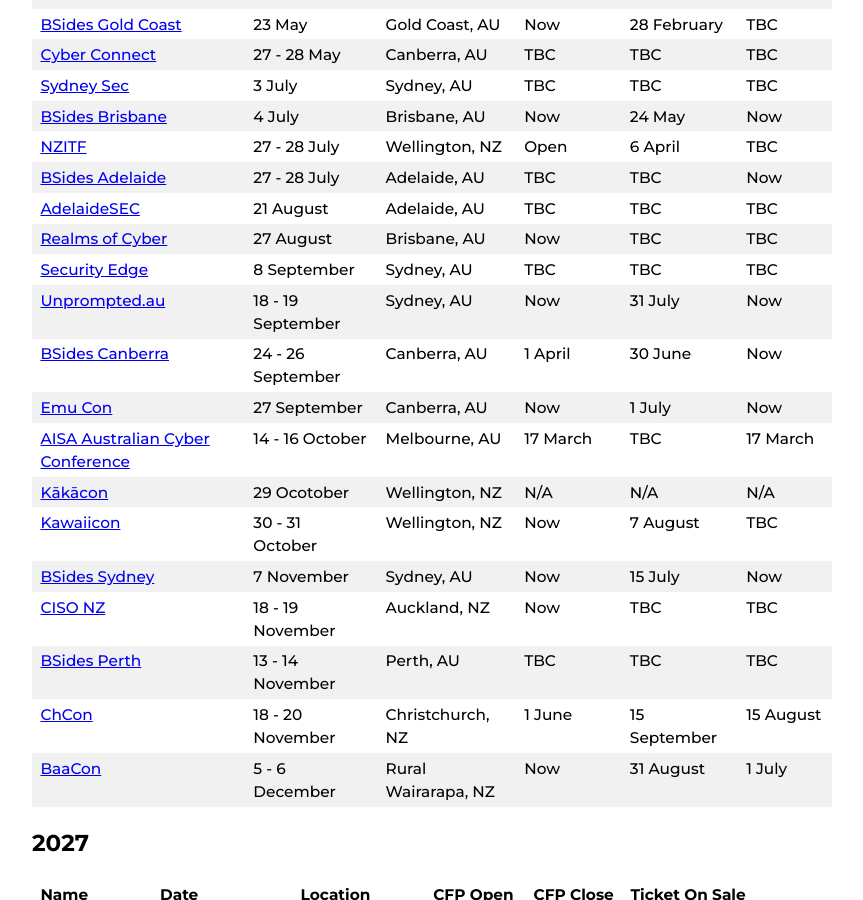
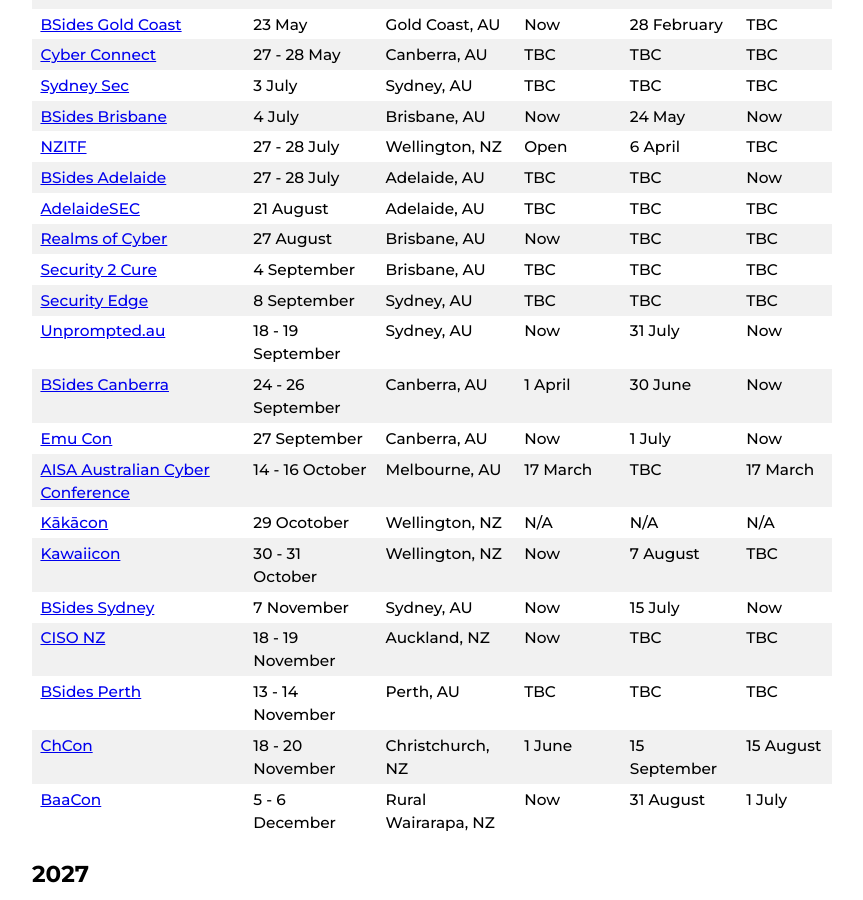
Before and after one commit to nzkarit/downundercons, a Jekyll site: the page built from index.markdown, in a window 1280 px wide and 900 px high, scrolled down 867 px. Shown: the whole window, without its empty margins (208-1071 px from the left). Built offline with Jekyll 4.4.1, drawn with Linux system fonts in a browser that asks for light colours; part of the change alters nothing that is shown.

Commit message:
Update index.markdown

```diff
--- a/index.markdown
+++ b/index.markdown
@@ -1,7 +1,7 @@
 ---
 layout: home
 title: Downunder Cons
-last_modified_at: 2026-06-01 19:10:00 +1200
+last_modified_at: 2026-06-24 15:10:00 +1200
 ---
 
 These are a list of hacker/infosec cons and meetups in the NZ and Aussie Area.
@@ -30,6 +30,7 @@ These are a list of hacker/infosec cons and meetups in the NZ and Aussie Area.
 | [BSides Adelaide](https://www.bsidesadelaide.com.au/) | 27 - 28 July | Adelaide, AU | TBC | TBC | Now |
 | [AdelaideSEC](https://aisasecuritydays.com.au/) | 21 August | Adelaide, AU | TBC | TBC | TBC |
 | [Realms of Cyber](https://www.realmsofcyber.com/) | 27 August | Brisbane, AU | Now | TBC | TBC |
+| [Security 2 Cure](https://security2cure.com.au/) | 4 September | Brisbane, AU | TBC | TBC | TBC |
 | [Security Edge](https://adapt.com.au/events/security-edge/) | 8 September | Sydney, AU | TBC | TBC | TBC |
 | [Unprompted.au](https://www.unprompted.au/) | 18 - 19 September | Sydney, AU | Now | 31 July | Now |
 | [BSides Canberra](https://www.bsidesau.com.au/) | 24 - 26 September | Canberra, AU | 1 April | 30 June | Now |
```
